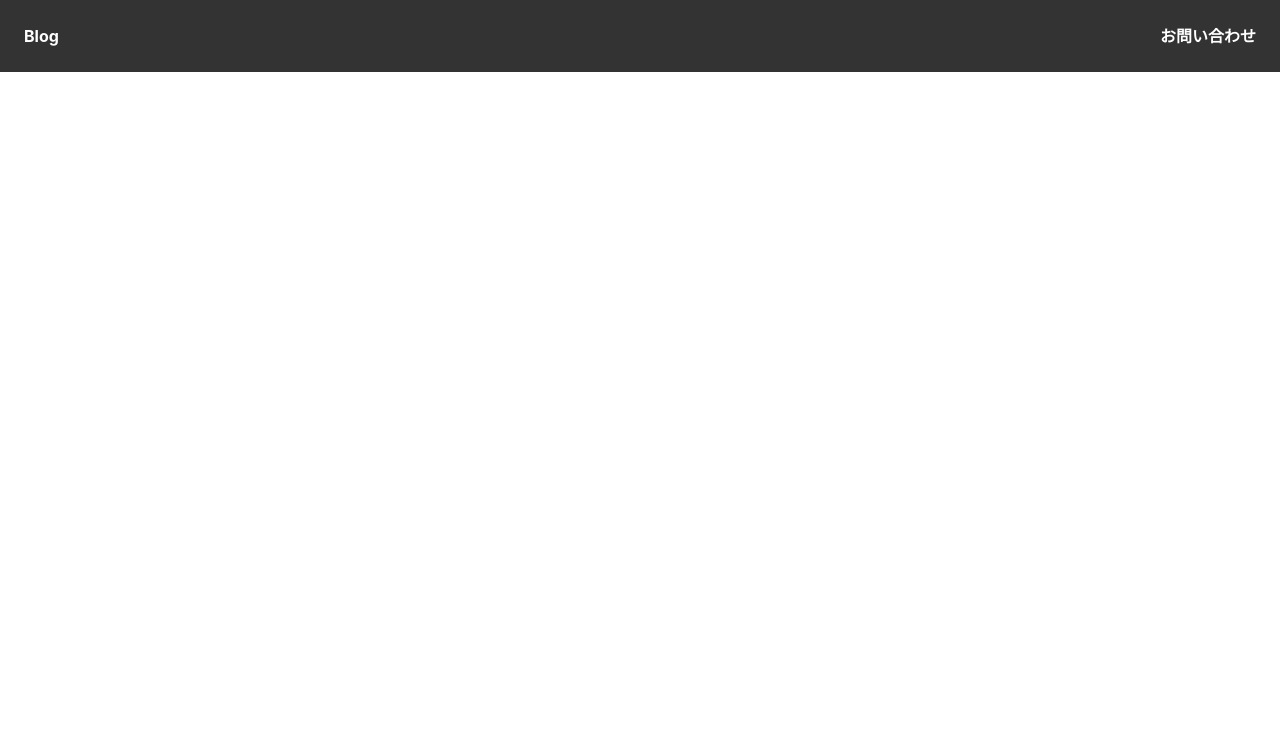
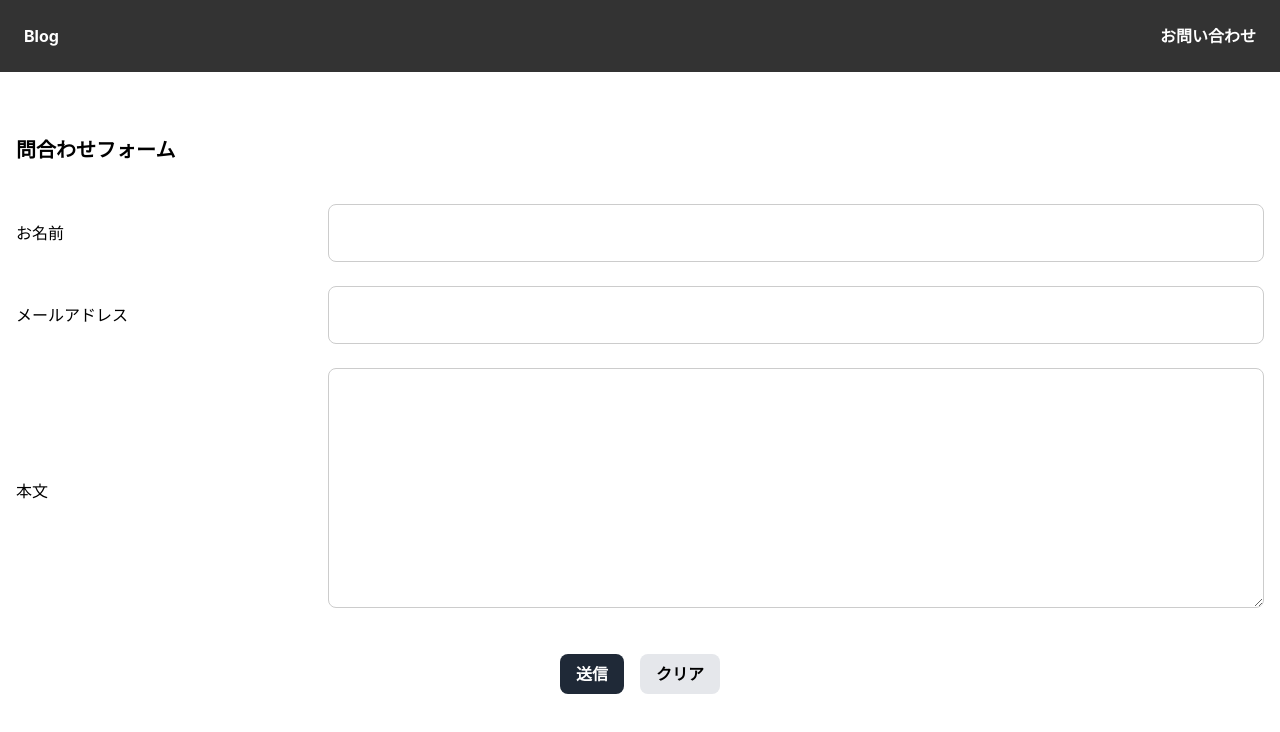
Before and after one commit to AYUMUNISHI/test-app, a React (Create React App) app: page /contact in a window 1280 px wide. Before the commit this address had no page. Shown: the top 732 px of the page. Built offline with nearby package versions, Linux system fonts and the light colour scheme.

Commit message:
課題4実装

```diff
--- a/src/App.js
+++ b/src/App.js
@@ -2,6 +2,7 @@ import { Header } from './component/Header';
 import posts from './data/posts';
 import { Home } from './pages/Home';
 import { Show } from './pages/Show';
+import { Contact } from './pages/Contact/Contact';
 import { BrowserRouter, Routes, Route } from 'react-router-dom';
 
 
@@ -16,6 +17,7 @@ function App() {
         <Routes>
           <Route path="/" element={<Home src={posts}/>} />
           <Route path="/posts/:id" element={<Show/>}/>
+          <Route path="/contact" element={<Contact/>}/>
         </Routes>
 
       </div>
--- /dev/null
+++ b/src/pages/Contact/Contact.jsx
@@ -0,0 +1,134 @@
+import { useState } from "react";
+import { API_BASE_URL } from "../../constants";
+
+
+export const Contact = () => {
+  const initialFormState = { username: "", email: "", message: "" };
+  const [formValues, setFormValues] = useState(initialFormState);
+  const [formErrors, setFormErrors] = useState({});
+  const [isSubmit, setIsSubmit] = useState(false);
+
+  const options = {
+    method:"POST",
+    headers:{"Content-Type": "application/json"},
+    body:JSON.stringify({
+      username: formValues.username,
+      email: formValues.email,
+      message: formValues.email
+    }),
+  }
+
+  const handleChange = (e) => {
+    const { name, value } = e.target;
+    setFormValues({ ...formValues, [name]: value });
+  };
+  const resetForm = () => {
+    setFormValues(initialFormState);
+    setFormErrors({});
+  };
+
+  const handleSubmit = async(e) => {
+    e.preventDefault();
+    // バリデーションチェックを行い、エラーを取得
+    const errors = validate(formValues);
+    setFormErrors(errors);
+    setIsSubmit(true);
+    // エラーがなければ送信する
+    if (Object.keys(errors).length === 0) {
+
+      await fetch(`${API_BASE_URL}/contacts`, options)
+
+
+      alert("送信が完了しました。");
+      resetForm();
+    }
+  };
+  const validate = (values) => {
+    const errors = {};
+    const regex =
+      /^[a-zA-Z0-9_.+-]+@([a-zA-Z0-9][a-zA-Z0-9-]*[a-zA-Z0-9]*\.)+[a-zA-Z]{2,}$/;
+    if (!values.username) {
+      errors.username = "お名前は必須です。";
+    } else if (values.username.length > 30) {
+      errors.username = "お名前は30文字以内で入力してください。";
+    }
+    if (!values.email) {
+      errors.email = "メールアドレスは必須です。";
+    } else if (!regex.test(values.email)) {
+      errors.email = "メールアドレスの形式が正しくありません。";
+    }
+    if (!values.message) {
+      errors.message = "本文は必須です。";
+    } else if (values.message.length > 500) {
+      errors.message = "本文は500文字以内で入力してください。";
+    }
+    return errors;
+  };
+  return (
+    <>
+      <div>
+        <div className="container mx-auto my-12 p-4">
+          <form onSubmit={handleSubmit}>
+            <h1 className="font-bold text-xl mb-10">問合わせフォーム</h1>
+            <div className="flex justify-between items-center mb-6 ">
+              <label className="text-black text-base w-[240px]">お名前</label>
+              <div className="w-3/4">
+                <input
+                  type="text"
+                  id="name"
+                  name="username"
+                  className="border border-gray-300 rounded-lg p-4 w-full"
+                  value={formValues.username}
+                  onChange={handleChange}
+                />
+                <p className="text-red-700 text-xs">{formErrors.username}</p>
+              </div>
+            </div>
+            <div className="flex justify-between items-center mb-6 ">
+              <label className="text-black text-base w-[240px]">メールアドレス</label>
+              <div className="w-3/4">
+                <input
+                  id="email"
+                  name="email"
+                  type="text"
+                  className="border border-gray-300 rounded-lg p-4 w-full"
+                  value={formValues.email}
+                  onChange={handleChange}
+                />
+                <p className="text-red-700 text-xs">{formErrors.email}</p>
+              </div>
+            </div>
+            <div className="flex justify-between items-center mb-6 ">
+              <label className="text-black text-base w-[240px]">本文</label>
+              <div className="w-3/4">
+                <textarea
+                  id="message"
+                  name="message"
+                  className="border border-gray-300 rounded-lg p-4 w-full h-60"
+                  value={formValues.message}
+                  onChange={handleChange}
+                />
+                <p className="text-red-700 text-xs">{formErrors.message}</p>
+              </div>
+            </div>
+            <div className="flex justify-center items-center gap-4 mt-10">
+              <button
+                type="submit"
+                className="text-base bg-gray-800 px-4 py-2 text-white font-bold rounded-lg"
+              >
+                送信
+              </button>
+              <button
+                type="button"
+                className="text-base bg-gray-200 px-4 py-2 text-black font-bold rounded-lg"
+                onClick={resetForm}
+              >
+                クリア
+              </button>
+            </div>
+          </form>
+        </div>
+      </div>
+    </>
+  );
+};
```
